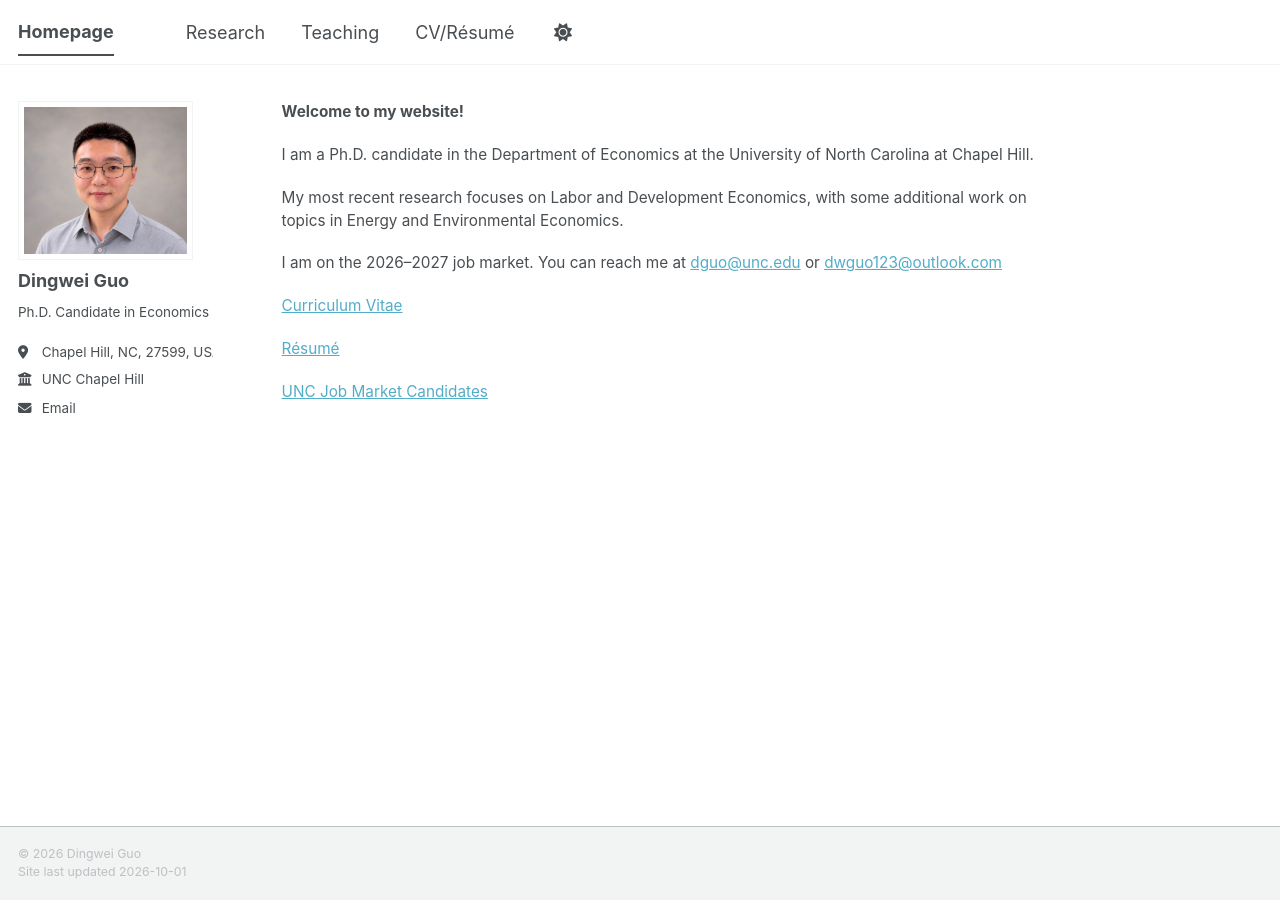
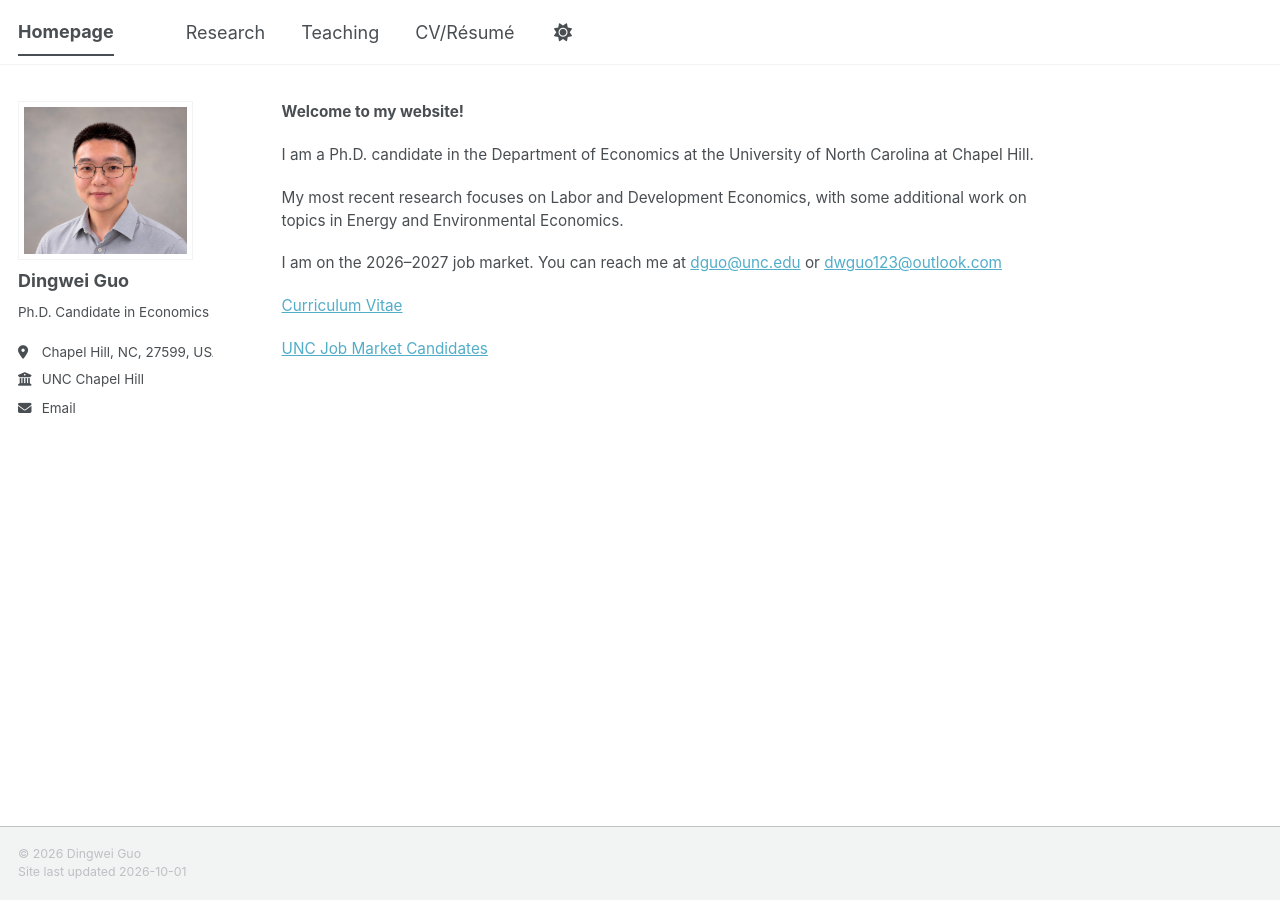
Before and after one commit to dw-guo/dw-guo.github.io, a Jekyll site: the page built from _pages/about.md, in a window 1280 px wide. Built offline with Jekyll 4.4.1, drawn with Linux system fonts in a browser that asks for light colours; a style sheet for code colours, icons or effects is not loaded.

Commit message:
Remove résumé link from about page
Removed the link to the résumé from the about page.

```diff
--- a/_pages/about.md
+++ b/_pages/about.md
@@ -25,6 +25,4 @@ I am on the 2026–2027 job market. You can reach me at [dguo@unc.edu](mailto:dg
 
 [Curriculum Vitae](/files/CV.pdf)
 
-[Résumé](/files/Resume.pdf)
-
 [UNC Job Market Candidates](https://econ.unc.edu/job-market-candidates/)
```
